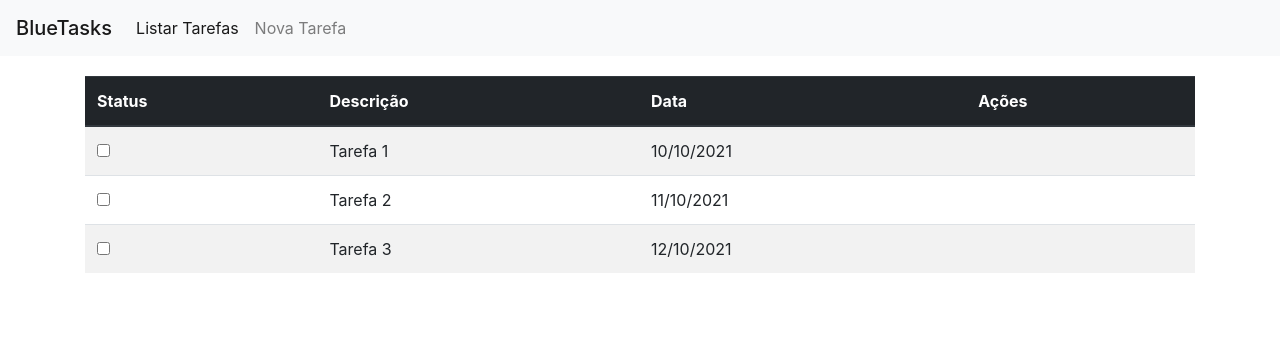
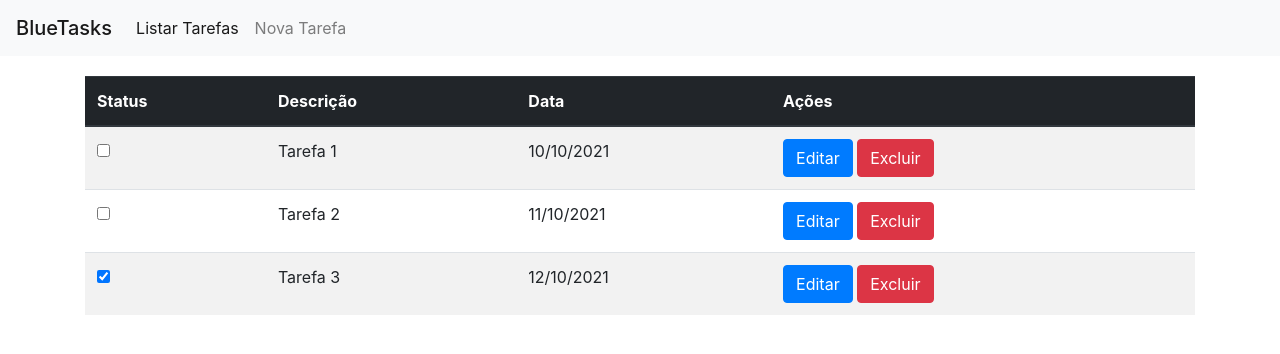
Before and after one commit to augustobellinaso/bluetasks, a React (Create React App) app in the folder bluetasks-frontend/: page / in a window 1280 px wide. Shown: the top 354 px of the page. Built offline with nearby package versions, Linux system fonts and the light colour scheme.

Commit message:
Marcando os campos de tarefas já feitas e adicionando os botões

```diff
--- a/bluetasks-frontend/src/api/TaskService.js
+++ b/bluetasks-frontend/src/api/TaskService.js
@@ -3,7 +3,7 @@ class TaskService {
     this.tasks = [
       { id: 1, description: "Tarefa 1", whenToDo: "10/10/2021", done: false },
       { id: 2, description: "Tarefa 2", whenToDo: "11/10/2021", done: false },
-      { id: 3, description: "Tarefa 3", whenToDo: "12/10/2021", done: false },
+      { id: 3, description: "Tarefa 3", whenToDo: "12/10/2021", done: true },
     ];
   }
 
--- a/bluetasks-frontend/src/components/TaskListTable.js
+++ b/bluetasks-frontend/src/components/TaskListTable.js
@@ -47,11 +47,15 @@ const TableBody = (props) => {
       {props.tasks.map((task) => (
         <tr key={task.id}>
           <td>
-            <input type="checkbox" />
+            <input type="checkbox" checked={task.done} />
           </td>
           <td>{task.description}</td>
           <td>{task.whenToDo}</td>
-          <td></td>
+          <td>
+            <input type="button" className="btn btn-primary" value="Editar" />
+            &nbsp;
+            <input type="button" className="btn btn-danger" value="Excluir" />
+          </td>
         </tr>
       ))}
     </tbody>
```
